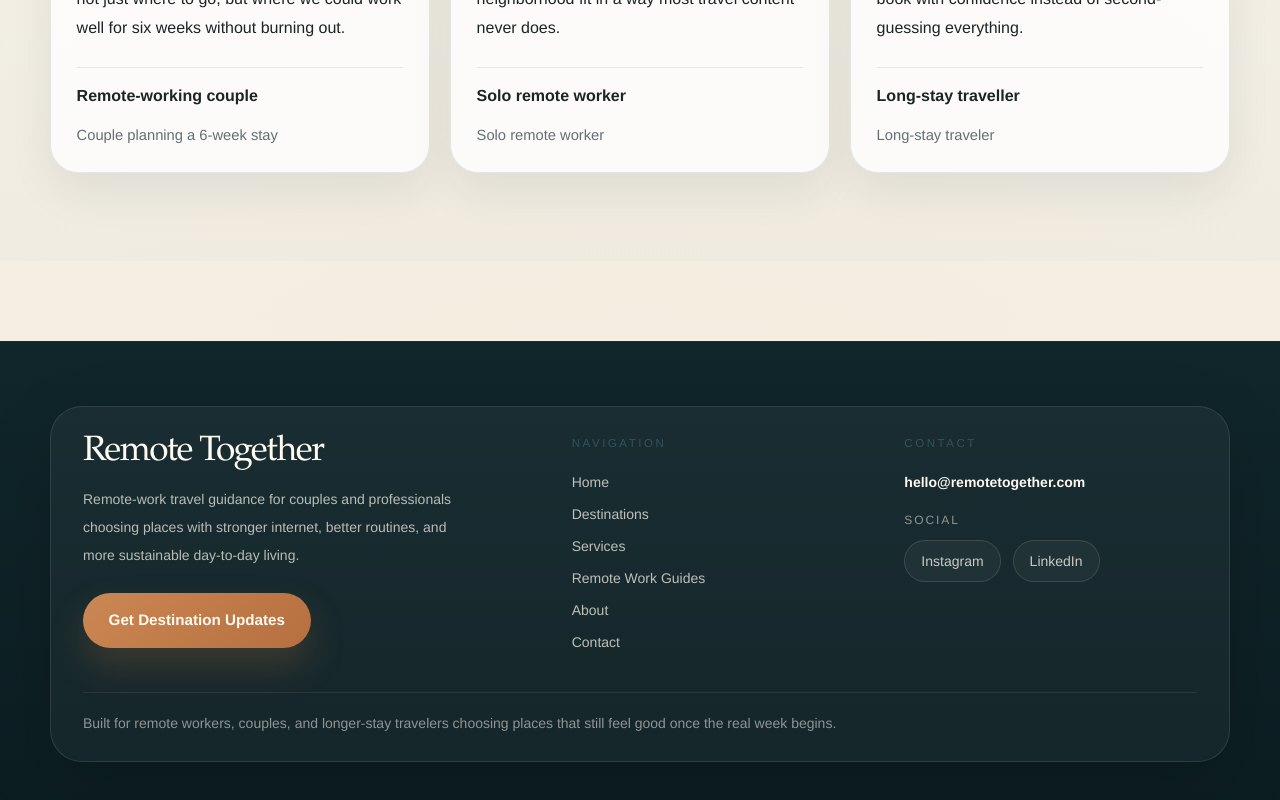
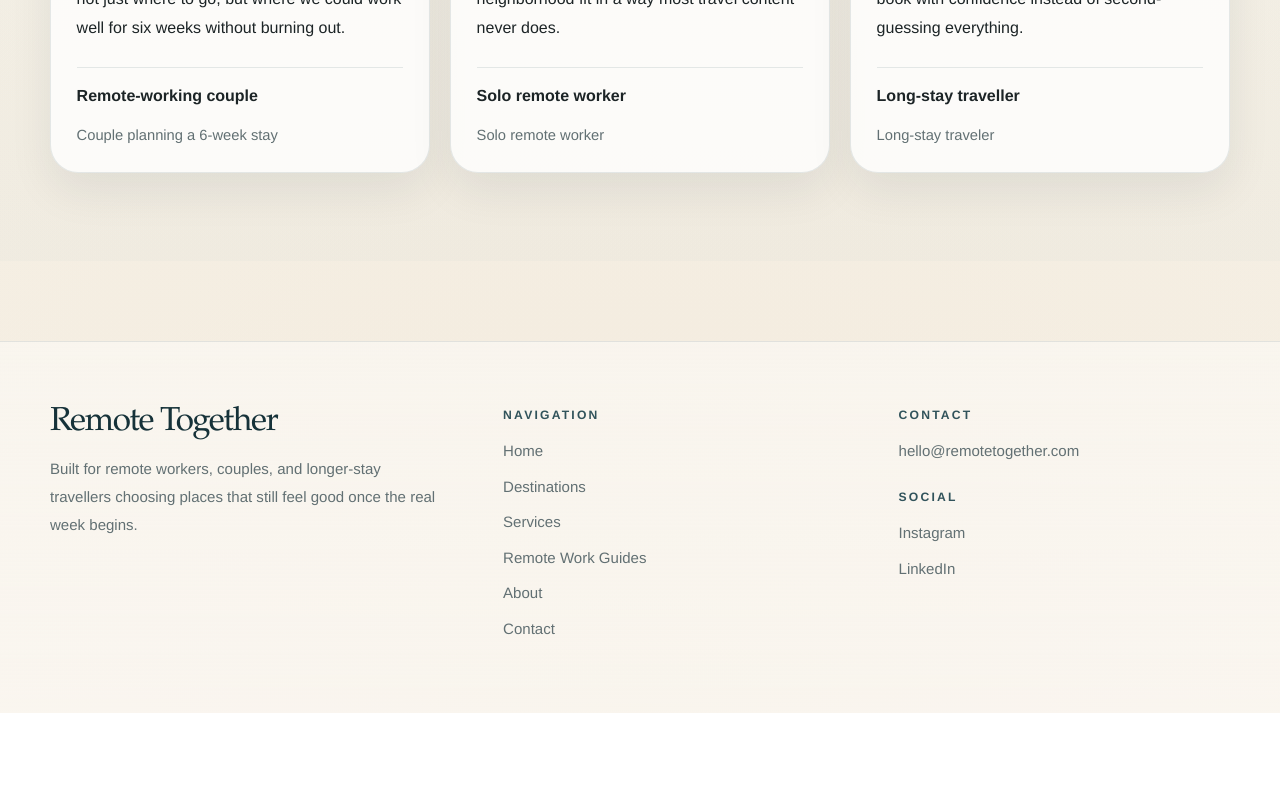
Before and after one commit to MGRem10/Remote-Together-Site, a Next.js app: page / in a window 1280 px wide. Shown: the part 5545-6345 px from the top of the page. After the commit the page ends 6258 px from the top, so only its background shows below. Built offline with nearby package versions, Linux system fonts and the light colour scheme.

Commit message:
Redesign footer layout

```diff
--- a/app/globals.css
+++ b/app/globals.css
@@ -2228,6 +2228,88 @@ img {
   box-shadow: var(--shadow-lg);
 }
 
+.site-footer {
+  margin-top: 5rem;
+  border-top: 1px solid rgba(49, 83, 91, 0.12);
+  background:
+    linear-gradient(180deg, rgba(250, 247, 241, 0.7), rgba(255, 255, 255, 0.34)),
+    rgba(255, 255, 255, 0.18);
+}
+
+.site-footer-shell {
+  padding: 4rem 0 4.5rem;
+}
+
+.site-footer-grid {
+  display: grid;
+  gap: 2.5rem;
+}
+
+.site-footer-column {
+  display: grid;
+  align-content: start;
+  gap: 0.95rem;
+}
+
+.site-footer-brand {
+  max-width: 25rem;
+}
+
+.site-footer-title {
+  font-family: var(--font-heading);
+  font-size: clamp(1.75rem, 2.6vw, 2.35rem);
+  line-height: 1.02;
+  letter-spacing: -0.04em;
+  color: var(--base-deep);
+}
+
+.site-footer-heading {
+  font-size: 0.76rem;
+  font-weight: 700;
+  letter-spacing: 0.18em;
+  text-transform: uppercase;
+  color: var(--accent-deep);
+}
+
+.site-footer-copy {
+  margin: 0;
+  font-size: 0.94rem;
+  line-height: 1.85;
+  color: var(--muted);
+}
+
+.site-footer-link-list {
+  display: grid;
+  gap: 0.72rem;
+}
+
+.site-footer-link {
+  width: fit-content;
+  font-size: 0.94rem;
+  line-height: 1.6;
+  color: var(--muted);
+  transition:
+    color 180ms ease,
+    transform 180ms ease,
+    text-decoration-color 180ms ease;
+  text-decoration: underline;
+  text-decoration-color: transparent;
+  text-underline-offset: 0.22rem;
+  cursor: pointer;
+}
+
+.site-footer-link:hover {
+  color: var(--base-deep);
+  text-decoration-color: currentColor;
+  transform: translateY(-1px);
+}
+
+.site-footer-subsection {
+  display: grid;
+  gap: 0.95rem;
+  margin-top: 0.6rem;
+}
+
 @keyframes driftGlow {
   from {
     transform: translate3d(0, 0, 0) scale(1);
@@ -2292,6 +2374,10 @@ img {
     min-width: 100%;
   }
 
+  .site-footer-shell {
+    padding: 3.25rem 0 3.6rem;
+  }
+
   .service-accordion-trigger,
   .service-accordion-trigger-main,
   .service-accordion-trigger-side,
@@ -2383,6 +2469,11 @@ img {
   .guide-article-application-grid {
     grid-template-columns: repeat(2, minmax(0, 1fr));
   }
+
+  .site-footer-grid {
+    grid-template-columns: minmax(0, 1.08fr) minmax(0, 0.92fr) minmax(0, 0.92fr);
+    gap: 4rem;
+  }
 }
 
 @media (min-width: 1280px) {
--- a/components/site-footer.tsx
+++ b/components/site-footer.tsx
@@ -1,4 +1,5 @@
 import Link from "next/link";
+import { Reveal } from "@/components/reveal";
 import { navItems } from "@/data/site";
 
 const socialLinks = [
@@ -8,76 +9,50 @@ const socialLinks = [
 
 export function SiteFooter() {
   return (
-    <footer className="mt-20 border-t border-[rgba(255,250,241,0.08)] bg-[linear-gradient(180deg,#10262b_0%,#0c1d21_100%)] text-[var(--paper)]">
-      <div className="container py-14 md:py-16">
-        <div className="rounded-[2rem] border border-[rgba(255,250,241,0.1)] bg-[rgba(255,250,241,0.04)] px-6 py-7 shadow-[0_24px_70px_rgba(0,0,0,0.16)] md:px-8">
-          <div className="grid gap-10 lg:grid-cols-[1.15fr_0.75fr_0.75fr]">
-            <div className="max-w-md">
-              <h2 className="font-[family-name:var(--font-heading)] text-[2.2rem] leading-[0.98] tracking-[-0.04em]">
-                Remote Together
-              </h2>
-              <p className="mt-4 max-w-sm text-sm leading-7 text-[rgba(255,250,241,0.7)]">
-                Remote-work travel guidance for couples and professionals choosing places
-                with stronger internet, better routines, and more sustainable day-to-day
-                living.
+    <footer className="site-footer">
+      <div className="container">
+        <Reveal className="site-footer-shell" delay={20}>
+          <div className="site-footer-grid">
+            <div className="site-footer-column site-footer-brand">
+              <div className="site-footer-title">Remote Together</div>
+              <p className="site-footer-copy">
+                Built for remote workers, couples, and longer-stay travellers choosing
+                places that still feel good once the real week begins.
               </p>
-              <div className="mt-6">
-                <Link href="/contact#newsletter" className="button-primary">
-                  Get Destination Updates
-                </Link>
-              </div>
             </div>
 
-            <div>
-              <div className="eyebrow text-[rgba(255,250,241,0.58)]">Navigation</div>
-              <nav className="mt-5 grid gap-3 text-sm text-[rgba(255,250,241,0.72)]">
+            <div className="site-footer-column">
+              <div className="site-footer-heading">Navigation</div>
+              <nav className="site-footer-link-list" aria-label="Footer navigation">
                 {navItems.map((item) => (
-                  <Link
-                    key={item.href}
-                    href={item.href}
-                    className="transition-colors duration-200 hover:text-[var(--paper)]"
-                  >
+                  <Link key={item.href} href={item.href} className="site-footer-link">
                     {item.label}
                   </Link>
                 ))}
               </nav>
             </div>
 
-            <div>
-              <div className="eyebrow text-[rgba(255,250,241,0.58)]">Contact</div>
-              <div className="mt-5 grid gap-5">
-                <a
-                  href="mailto:hello@remotetogether.com"
-                  className="text-sm font-semibold text-[var(--paper)] transition-colors duration-200 hover:text-[var(--sand)]"
-                >
+            <div className="site-footer-column">
+              <div className="site-footer-heading">Contact</div>
+              <div className="site-footer-link-list">
+                <a href="mailto:hello@remotetogether.com" className="site-footer-link">
                   hello@remotetogether.com
                 </a>
+              </div>
 
-                <div>
-                  <div className="text-xs uppercase tracking-[0.16em] text-[rgba(255,250,241,0.52)]">
-                    Social
-                  </div>
-                  <div className="mt-3 flex flex-wrap gap-3">
-                    {socialLinks.map((link) => (
-                      <a
-                        key={link.label}
-                        href={link.href}
-                        className="inline-flex min-h-[2.6rem] items-center rounded-full border border-[rgba(255,250,241,0.12)] bg-[rgba(255,250,241,0.04)] px-4 text-sm text-[rgba(255,250,241,0.76)] transition-all duration-200 hover:-translate-y-[1px] hover:border-[rgba(255,250,241,0.22)] hover:text-[var(--paper)]"
-                      >
-                        {link.label}
-                      </a>
-                    ))}
-                  </div>
+              <div className="site-footer-subsection">
+                <div className="site-footer-heading">Social</div>
+                <div className="site-footer-link-list">
+                  {socialLinks.map((link) => (
+                    <a key={link.label} href={link.href} className="site-footer-link">
+                      {link.label}
+                    </a>
+                  ))}
                 </div>
               </div>
             </div>
           </div>
-
-          <div className="mt-10 border-t border-[rgba(255,250,241,0.08)] pt-5 text-sm text-[rgba(255,250,241,0.52)]">
-            Built for remote workers, couples, and longer-stay travelers choosing places
-            that still feel good once the real week begins.
-          </div>
-        </div>
+        </Reveal>
       </div>
     </footer>
   );
```
